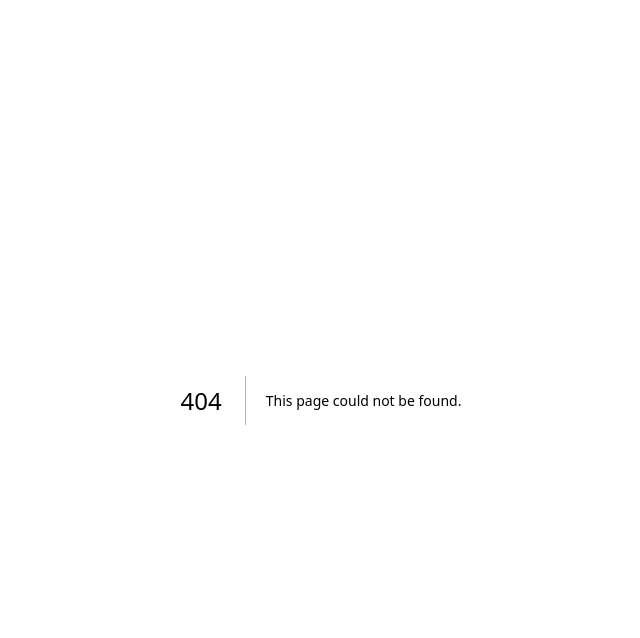
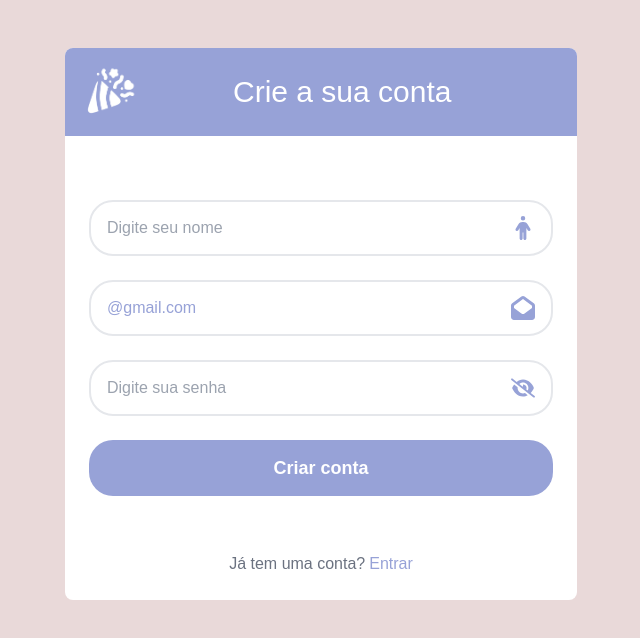
Before and after one commit to RafhaelMilanes/Front-end-PI, a Next.js app in the folder festa-pi-iesb/: page /signup in a window 1280 px wide. Before the commit this address had no page. Shown: the top 638 px of the page, without its empty margins (319-959 px from the left). Built offline with nearby package versions, Linux system fonts and the light colour scheme.

Commit message:
adiciona pagina de Cadastro #7. CLoses #7

```diff
--- /dev/null
+++ b/festa-pi-iesb/src/app/(auth)/signup/page.tsx
@@ -0,0 +1,26 @@
+import { SignupForm } from "@/components/auth/signup-form";
+import { Logo } from "@/components/ui/logo";
+import Link from "next/link";
+
+export default function Page() {
+  return (
+    <div className="max-w-lg mx-auto mt-12 bg-white rounded-lg">
+        <div className="p-4 rounded-t-lg bg-[#97A2D7] flex flex-row items-center">
+            <Logo size={56} />
+            <h1 className="ml-24 text-white text-3xl">Crie a sua conta</h1>
+        </div>
+
+        <div className="p-6">
+            <div className=" mt-10 mb-14 flex flex-col gap-6">
+                <SignupForm />
+            </div>
+            <div className="flex flex-col justify-center items-center gap-1 md:flex-row">
+                <div className="text-gray-500">Já tem uma conta?</div>
+                <Link href={"/signin"} className="hover:underline">
+                Entrar
+                </Link>
+            </div>
+      </div>
+    </div>
+  );
+}
```
